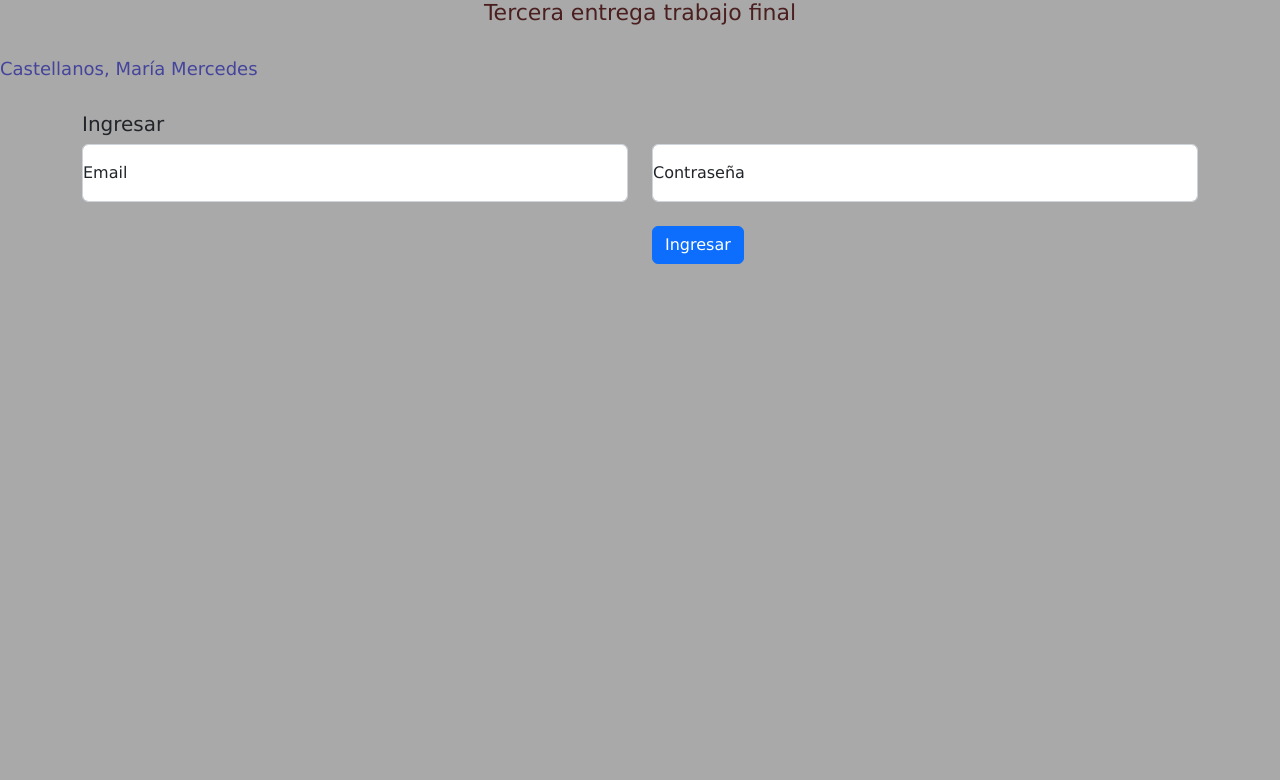
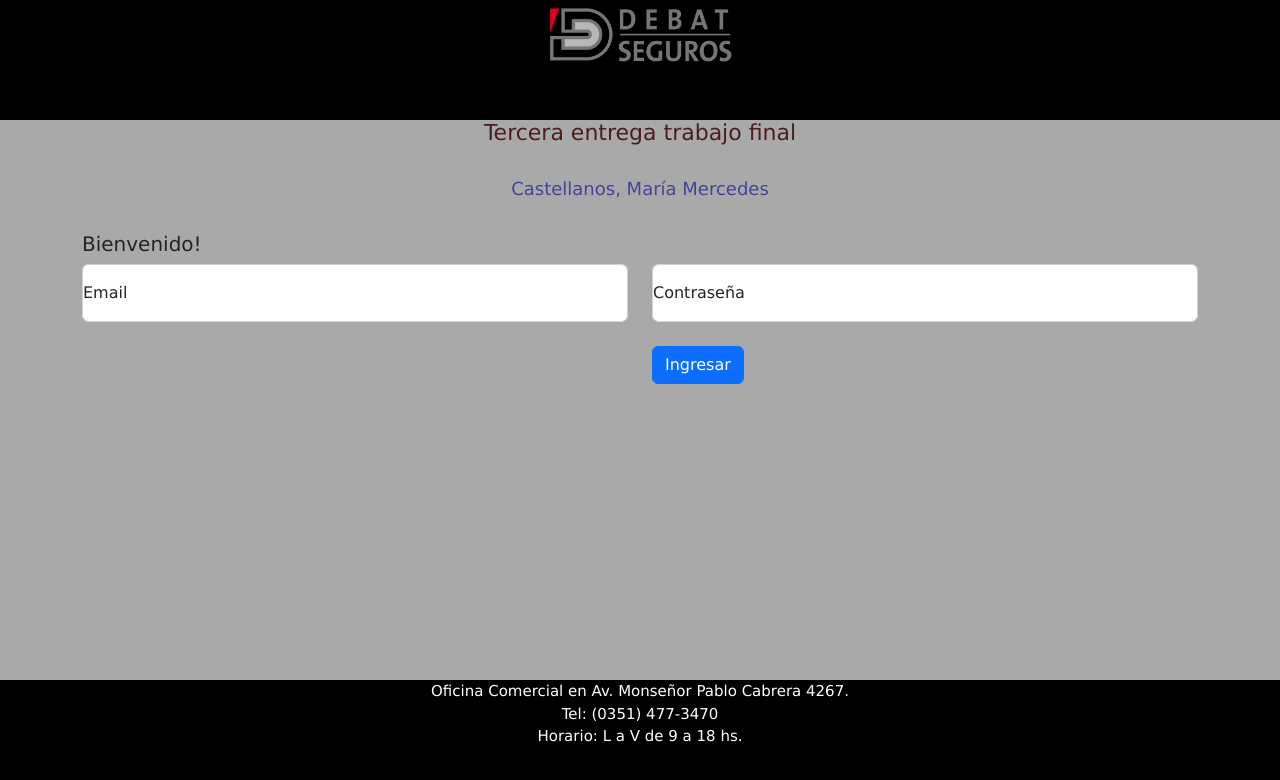
Before and after one commit to meme-castellanos/coder-js, a plain HTML site: page index.html in a window 1280 px wide. Drawn offline with nearby package versions, Linux system fonts and the light colour scheme.

Commit message:
arreglo estilos 3ra entrega

```diff
--- a/css/style.css
+++ b/css/style.css
@@ -5,7 +5,24 @@
   font-family: Verdana, Geneva, Tahoma, sans-serif;
   list-style-type: none;
 }
-
+body {
+  background-color: darkgrey;
+}
+.header {
+  min-height: 15vh;
+  background-color: #000000;
+}
+.nav {
+  display: flex;
+  justify-content: center;
+  align-items: center;
+}
+.logo {
+  width: 200px;
+}
+main {
+  min-height: 70vh;
+}
 h1 {
   text-align: center;
   font-size: 22px;
@@ -14,55 +31,60 @@ h1 {
 h2 {
   font-size: 18px;
   color: #44449c;
+  text-align: center;
 }
 p {
   font-size: 15px;
   color: #000000;
 }
 
-body{
-  background-color: darkgrey;
-}
-
-.hidden{
-  display:none;
+.hidden {
+  display: none;
   flex-direction: column;
   align-items: center;
   margin: 0 auto;
   background-color: lightgrey;
-
 }
 
-.cotizarOk{
+.cotizarOk {
   display: none;
   flex-direction: column;
   align-items: center;
   margin: 15px;
 }
-#newUser{
+#newUser {
   display: none;
   flex-direction: column;
   align-items: center;
   justify-content: center;
 }
-.nUser{
+.nUser {
   display: flex;
   flex-direction: column;
   align-items: center;
   justify-items: center;
   margin: 0 auto;
 }
-.nUser input{
+.nUser input {
   margin: 10px;
   border-color: #000000;
 }
-#datosCliente{
+#datosCliente {
   display: none;
   flex-direction: column;
   align-items: center;
 }
-#registrarse{
+#registrarse {
   display: none;
   flex-direction: column;
   align-items: center;
 }
+footer {
+  background-color: #000000;
+  min-height: 15vh;
+}
+.footer-txt {
+  background-color: #000000;
+  color: white;
+  text-align: center
+}
--- a/index.html
+++ b/index.html
@@ -8,15 +8,19 @@
     <!-- CSS only -->
     <link href="https://cdn.jsdelivr.net/npm/bootstrap@5.2.2/dist/css/bootstrap.min.css" rel="stylesheet"
         integrity="sha384-Zenh87qX5JnK2Jl0vWa8Ck2rdkQ2Bzep5IDxbcnCeuOxjzrPF/et3URy9Bv1WTRi" crossorigin="anonymous">
-    <link rel="stylesheet" href="./css/style.css">
     <!-- <script defer src="./js/cotizador.js"></script> -->
     <script defer src="./js/scripts.js"></script>
+    <link rel="stylesheet" href="./css/style.css">
     <title>CotizadorJS</title>
 </head>
 
 <body>
-    <header>
-
+    <header class="header">
+        <nav class="nav">
+            <a class="navbar-brand" href="./index.html">
+                <img src="./images/DebatSeguros.png" alt="Logo" class="logo">
+            </a>
+        </nav>
     </header>
     <Main>
         <h1>Tercera entrega trabajo final</h1>
@@ -24,7 +28,7 @@
         <h2>Castellanos, María Mercedes</h2>
         <br>
         <div class="container login">
-            <h5>Ingresar</h5>
+            <h5>Bienvenido!</h5>
             <form action="#">
                 <div class="row">
                     <div class="form-floating mb-3 col">
@@ -55,7 +59,7 @@
             <form action="#" class="nUser">
                 <input type="number" name="dni" id="nDni" placeholder="Ingresá tu DNI">
                 <input type="text" name="Apellido" id="nUserApellido" placeholder="Ingresá tu apellido">
-                <input type="text" name="Nombre" id="nUserName" placeholder="Ingresá tu nombre" >
+                <input type="text" name="Nombre" id="nUserName" placeholder="Ingresá tu nombre">
                 <input type="text" name="Domicilio" id="nUserDir" placeholder="Ingresá tu domicilio">
                 <input type="tel" name="Teléfono" id="nUserTel" placeholder="Número de teléfono">
                 <input type="email" name="mail" id="nUserMail" placeholder="tu-mail@.com">
@@ -94,7 +98,8 @@
 
     </Main>
     <footer>
-
+        <p class="footer-txt">Oficina Comercial en Av. Monseñor Pablo Cabrera 4267. <br> Tel:
+            (0351) 477-3470 <br> Horario: L a V de 9 a 18 hs.</p>
     </footer>
 
 
--- a/js/scripts.js
+++ b/js/scripts.js
@@ -99,9 +99,10 @@ btnIngreso.addEventListener("click", (e) => {
   for (const cliente of clientes) {
     if (cliente.mail == rUser.value && cliente.dni == rPassword.value) {
       login = true;
+    }}
+    if (login == true) {
       //Ingreso exitoso - muestra menú principal
       document.querySelector(".login").style.display = "none";
-      document.querySelector("#registrarse").style.display = "none";
       document.querySelector(".hidden").style.display = "flex";
       //Presiona btn para cotizar
       const btnCotizar = document.querySelector("#cotizar");
@@ -170,12 +171,12 @@ btnIngreso.addEventListener("click", (e) => {
           nUserTel = document.querySelector("#nUserTel"),
           nUserMail = document.querySelector("#nUserMail"),
           registrado = document.querySelector("#registrado");
-          btnEnviarDatos.addEventListener("click", (e) => {
+        btnEnviarDatos.addEventListener("click", (e) => {
           e.preventDefault();
           const cliente = new Cliente(
             nDni.value,
+            nUserApellido.value,
             nUserName.value,
-            nUserApellido.value,
             nUserDir.value,
             nUserTel.value,
             nUserMail.value
@@ -183,20 +184,20 @@ btnIngreso.addEventListener("click", (e) => {
           clientes.push(cliente);
           cliente.asignarId(clientes);
 
-          localStorage.setItem('clienteNuevo',JSON.stringify(cliente));
+          localStorage.setItem("clienteNuevo", JSON.stringify(cliente));
 
-          let registroRecuperado = JSON.parse(localStorage.getItem('clienteNuevo'));
+          let registroRecuperado = JSON.parse(
+            localStorage.getItem("clienteNuevo")
+          );
           let nuevoRegistro = clientes.filter(
             (cliente) => cliente.id == registroRecuperado.id
           );
-          console.log(nuevoRegistro);
-
-         nuevoRegistro.forEach(element => {
-            registrado.innerHTML += JSON.stringify(element);
-          });
+          for (const iterator of nuevoRegistro) {
+            registrado.innerHTML = `<p> Los datos del cliente registrado son: <br> Apellido: ${iterator.apellido} <br> Nombre:${iterator.nombre} <br> Domicilio:${iterator.domicilio} <br> Teléfono:${iterator.telefono}<br> Mail: ${iterator.mail}<br> Muchas gracias por registrarse`;
+            setInterval("location.reload()", 10000);
+          }
         });
       });
     }
-    //setInterval("location.reload()", 5000);
   }
-});
+);
```
Also changed, not shown: images/DebatSeguros.png (added).
